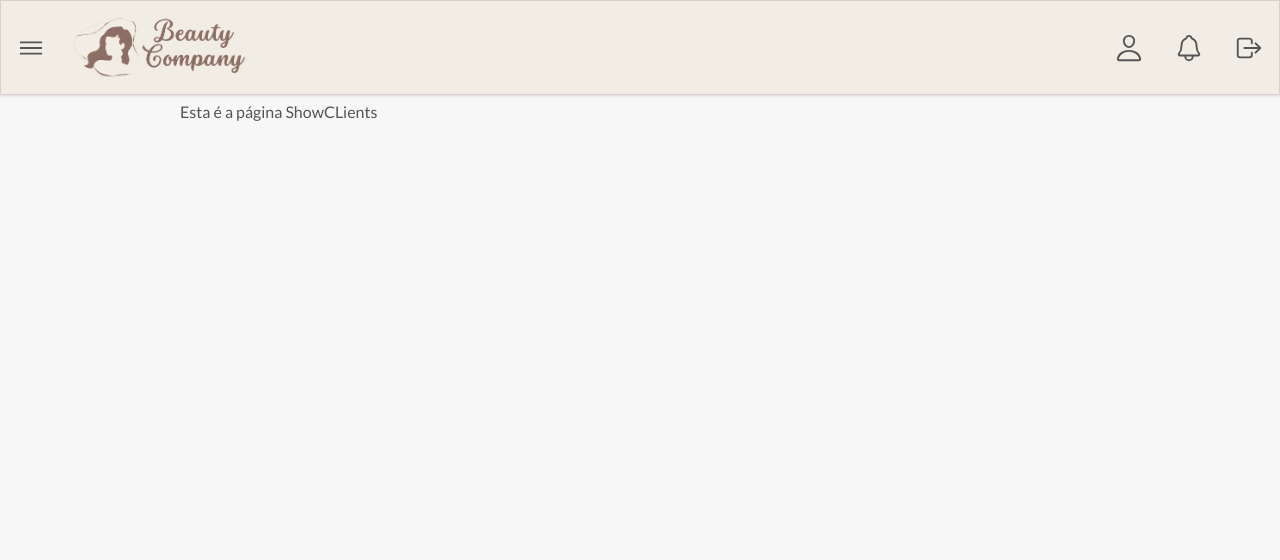
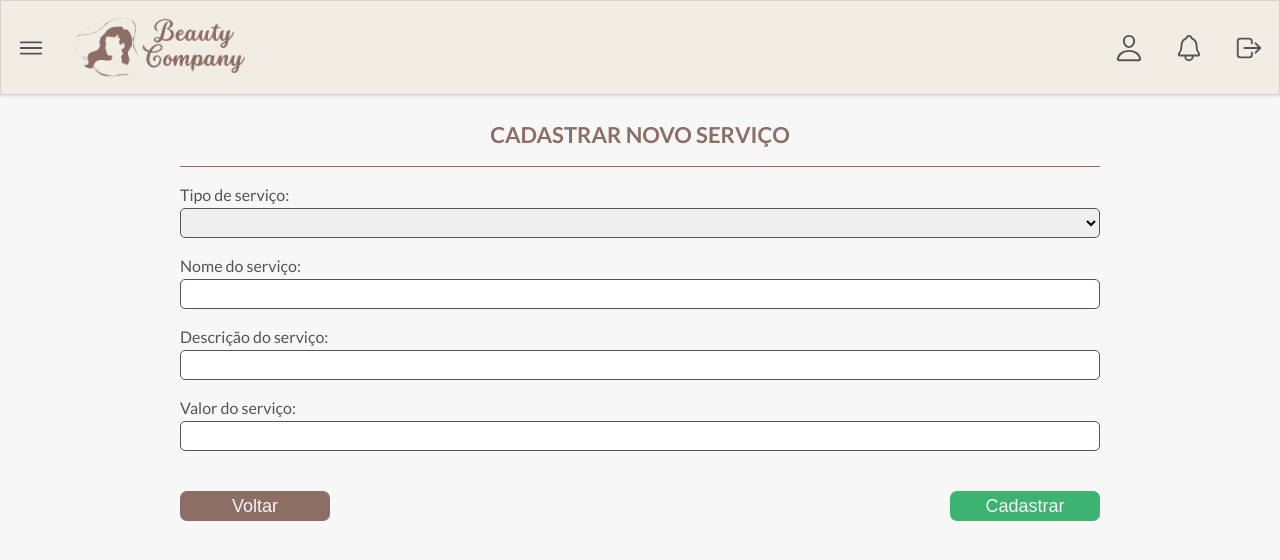
Before and after one commit to jaquecaye2/Beauty-Company, a React (Create React App) app in the folder front-end/: page /createService in a window 1280 px wide. Shown: the top 560 px of the page. Built offline with nearby package versions, Linux system fonts and the light colour scheme.

Commit message:
Create form to new Service

```diff
--- a/front-end/src/Components/pages/CreateClient.js
+++ b/front-end/src/Components/pages/CreateClient.js
@@ -11,6 +11,7 @@ export default function CreateClient() {
       <Sidebar />
       <Box>
         <h3>Cadastrar Novo Cliente</h3>
+
         <form>
           <ElementForm>
             <h4>Informações pessoais</h4>
@@ -124,6 +125,7 @@ export default function CreateClient() {
             </div>
           </ElementForm>
         </form>
+
         <Buttons>
           <Link to="/showClients">
             <button>Voltar</button>
@@ -255,7 +257,6 @@ const Buttons = styled.div`
   a{
     text-decoration: none;
     color: var(--cor-fundo);
-    width: 100%;
   }
 
   button {
@@ -265,7 +266,7 @@ const Buttons = styled.div`
     background-color: var(--cor-detalhes);
     color: var(--cor-fundo);
     height: 30px;
-    width: 20%;
+    width: 150px;
 
     :hover {
       filter: brightness(0.8);
--- a/front-end/src/Components/pages/CreateService.js
+++ b/front-end/src/Components/pages/CreateService.js
@@ -1,3 +1,4 @@
+import { Link } from "react-router-dom";
 import styled from "styled-components";
 
 import Sidebar from "../shared/Sidebar";
@@ -6,7 +7,44 @@ export default function CreateService() {
   return (
     <Window>
       <Sidebar />
-      <Box>Esta é a página ShowCLients</Box>
+      <Box>
+        <h3>Cadastrar Novo Serviço</h3>
+
+        <FormStyle>
+          <div>
+            <label>Tipo de serviço:</label>
+            <select name="select">
+              <option value="null" selected></option>
+              <option value="hair">Cabelos</option>
+              <option value="nails">Unhas</option>
+              <option value="makeup">Maquiagem</option>
+              <option value="hairRemoval">Depilação</option>
+            </select>
+          </div>
+
+          <div>
+            <label for="name">Nome do serviço:</label>
+            <input type="text" id="name" name="name" />
+          </div>
+
+          <div>
+            <label for="description">Descrição do serviço:</label>
+            <input type="text" id="description" name="description" />
+          </div>
+
+          <div>
+            <label for="price">Valor do serviço:</label>
+            <input type="number" id="price" name="price" min="0"/>
+          </div>
+        </FormStyle>
+
+        <Buttons>
+          <Link to="/showServices">
+            <button>Voltar</button>
+          </Link>
+          <button className="confirm">Cadastrar</button>
+        </Buttons>
+      </Box>
     </Window>
   );
 }
@@ -21,4 +59,69 @@ const Box = styled.div`
   padding: 20px;
   width: 75%;
   margin: 0 auto;
+
+  h3 {
+    color: var(--cor-detalhes);
+    text-transform: uppercase;
+    font-size: 22px;
+    font-weight: bolder;
+    text-align: center;
+    margin: 20px 0;
+  }
 `;
+
+const FormStyle = styled.div`
+  border-top: 1px solid var(--cor-detalhes);
+  padding: 20px 0;
+
+  div{
+    display: flex;
+    align-items: initial;
+    flex-direction: column;
+
+  }
+
+  label {
+    margin-bottom: 5px;
+  }
+
+  input, select{
+    height: 30px;
+    width: 100%;
+    border-radius: 5px;
+    border: 1px solid var(--cor-texto);
+    padding: 0 10px;
+    margin-bottom: 20px;
+  }
+`
+
+const Buttons = styled.div`
+  display: flex;
+  align-items: center;
+  justify-content: space-between;
+
+  a {
+    text-decoration: none;
+    color: var(--cor-fundo);
+  }
+
+  button {
+    font-size: 18px;
+    border: none;
+    border-radius: 7px;
+    background-color: var(--cor-detalhes);
+    color: var(--cor-fundo);
+    height: 30px;
+    width: 150px;
+
+    :hover {
+      filter: brightness(0.8);
+      cursor: pointer;
+    }
+  }
+
+  button.confirm {
+    background-color: #3cb371;
+    color: var(--cor-fundo);
+  }
+`;
```
